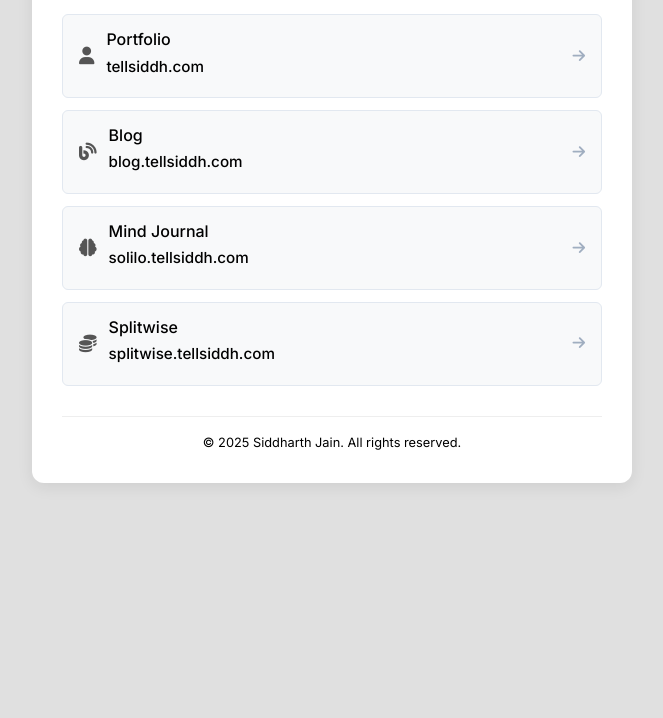
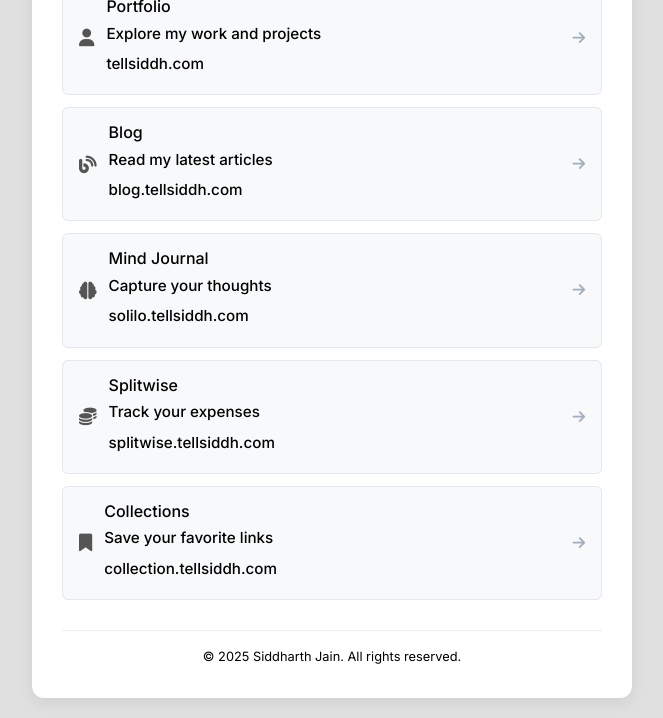
Before and after one commit to tellsiddh/links.tellsiddh.github.io, a plain HTML site: page index.html in a window 1280 px wide. Shown: the part 264-982 px from the top of the page, without its empty margins (308-971 px from the left). Before the commit the page ends 800 px from the top, so only its background shows below. Drawn offline with Linux system fonts and the light colour scheme.

Commit message:
chore: add new links

```diff
--- a/index.html
+++ b/index.html
@@ -38,6 +38,7 @@
                     <i class="fas fa-user link-icon"></i>
                     <div class="link-content">
                         <h2>Portfolio</h2>
+                        <p>Explore my work and projects</p>
                         <p>tellsiddh.com</p>
                     </div>
                     <i class="fas fa-arrow-right link-arrow"></i>
@@ -47,6 +48,7 @@
                     <i class="fas fa-blog link-icon"></i>
                     <div class="link-content">
                         <h2>Blog</h2>
+                        <p>Read my latest articles</p>
                         <p>blog.tellsiddh.com</p>
                     </div>
                     <i class="fas fa-arrow-right link-arrow"></i>
@@ -56,6 +58,7 @@
                     <i class="fas fa-brain link-icon"></i>
                     <div class="link-content">
                         <h2>Mind Journal</h2>
+                        <p>Capture your thoughts</p>
                         <p>solilo.tellsiddh.com</p>
                     </div>
                     <i class="fas fa-arrow-right link-arrow"></i>
@@ -65,7 +68,18 @@
                     <i class="fas fa-coins link-icon"></i>
                     <div class="link-content">
                         <h2>Splitwise</h2>
+                        <p>Track your expenses</p>
                         <p>splitwise.tellsiddh.com</p>
+                    </div>
+                    <i class="fas fa-arrow-right link-arrow"></i>
+                </a>
+
+                <a href="https://collection.tellsiddh.com" class="link-card" target="_blank" rel="noopener noreferrer">
+                    <i class="fas fa-bookmark link-icon"></i>
+                    <div class="link-content">
+                        <h2>Collections</h2>
+                        <p>Save your favorite links</p>
+                        <p>collection.tellsiddh.com</p>
                     </div>
                     <i class="fas fa-arrow-right link-arrow"></i>
                 </a>
```
